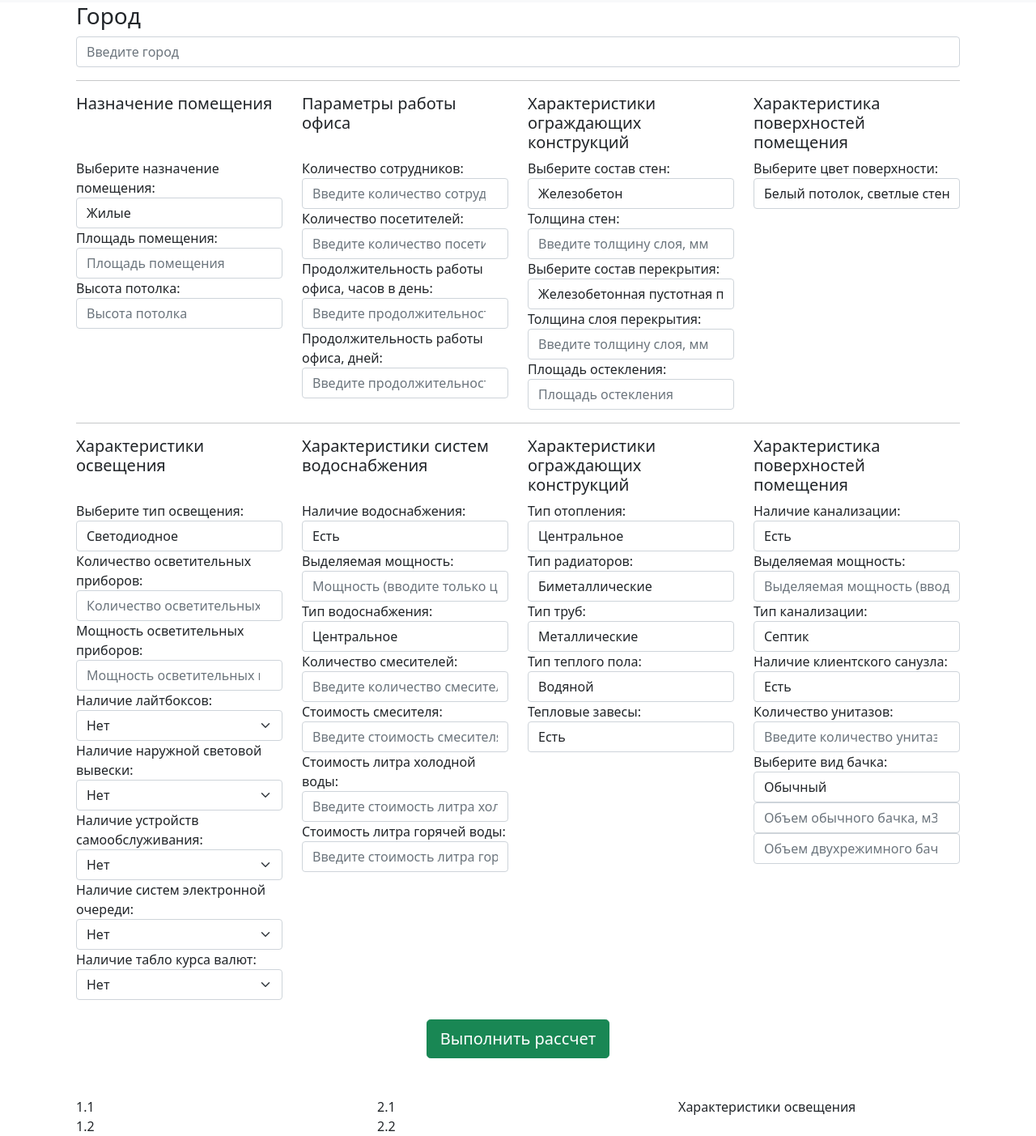
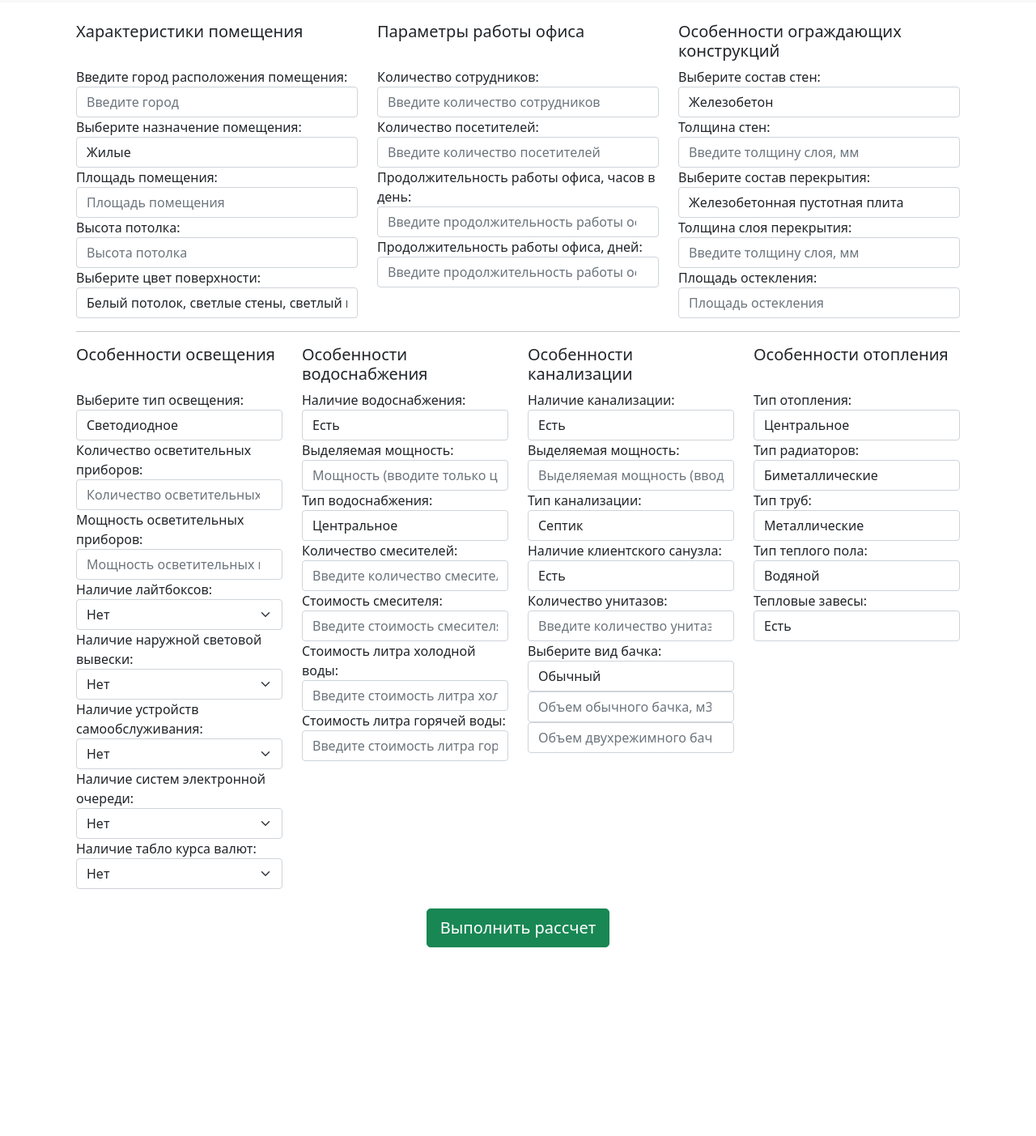
Before and after one commit to AraratIsraelyan/fastapi_save_energy, a plain HTML site: page public/new_form.html in a window 1280 px wide. Shown: the part 53-1456 px from the top of the page at 81% size. After the commit the page ends 1271 px from the top, so only its background shows below. Drawn offline with nearby package versions, Linux system fonts and the light colour scheme.

Commit message:
Переработал интерфейс

```diff
--- a/public/new_form.html
+++ b/public/new_form.html
@@ -18,7 +18,7 @@
 
 <nav class="navbar navbar-expand-lg navbar-light bg-light">
     <div class="container-fluid">
-        <a class="navbar-brand" href="#" style="color: #28a745;">SavEEnergy</a>
+        <a class="navbar-brand" href="http://127.0.0.1:8000/new" style="color: #28a745;">SavEEnergy</a>
         <button class="navbar-toggler" type="button" data-bs-toggle="collapse" data-bs-target="#navbarSupportedContent"
                 aria-controls="navbarSupportedContent" aria-expanded="false" aria-label="Toggle navigation">
             <span class="navbar-toggler-icon"></span>
@@ -26,7 +26,7 @@
         <div class="collapse navbar-collapse" id="navbarSupportedContent">
             <ul class="navbar-nav me-auto mb-2 mb-lg-0">
                 <li class="nav-item">
-                    <a class="nav-link active" aria-current="page" href="#">Главная</a>
+                    <a class="nav-link active" aria-current="page" href="http://127.0.0.1:8000/new">Главная</a>
                 </li>
                 <li class="nav-item">
                     <a class="nav-link" href="#">О нас</a>
@@ -50,28 +50,28 @@
 
     <form action="postdata" method="post">
         <div>
-            <h3>Город</h3>
-            <input id="city" name="city" class="form-control" type="text" placeholder="Введите город" required>
-            <hr>
+            <br/>
+<!--            <h3>Город</h3>-->
+<!--            <input id="city" name="city" class="form-control" type="text" placeholder="Введите город" required>-->
         </div>
 
         <div class="row">
             <div class="col-sm">
-                <h5>Назначение помещения</h5>
+                <h5>Характеристики помещения</h5>
             </div>
             <div class="col-sm">
                 <h5>Параметры работы офиса</h5>
             </div>
             <div class="col-sm">
-                <h5>Характеристики ограждающих конструкций</h5>
-            </div>
-            <div class="col-sm">
-                <h5>Характеристика поверхностей помещения</h5>
+                <h5>Особенности ограждающих конструкций</h5>
             </div>
         </div>
 
         <div class="row">
             <div class="col-sm">
+                <label for="city">Введите город расположения помещения:</label>
+                <input id="city" name="city" class="form-control" type="text" placeholder="Введите город" required>
+
                 <!--                    <h4>Назначение помещения</h4>-->
                 <label for="permises_purpose">Выберите назначение помещения:</label>
                 <select id="permises_purpose" name="permises_purpose" class="form-control">
@@ -93,6 +93,17 @@
                 <label>Высота потолка:</label>
                 <input name="permises_height" type="number" step="any" class="form-control"
                        placeholder="Высота потолка" required/>
+
+                <label>Выберите цвет поверхности:</label>
+                <select id="surface_color" name="surface_color" class="form-control" required>
+                    <option>Белый потолок, светлые стены, светлый пол</option>
+                    <option>Белый потолок, серые стены,темный пол</option>
+                    <option>Светлый потолок, светлые стены, серый пол</option>
+                    <option>Серый потолок, светлые стены, темный пол</option>
+                    <option>Серый потолок, серые стены, темный пол</option>
+                    <option>Темный потолок, серые стены, темный пол</option>
+                </select>
+
             </div>
             <div class="col-sm">
                 <!--                    <h4>Параметры работы офиса</h4>-->
@@ -142,34 +153,26 @@
                 <input type="number" step="any" name="glazing_area" class="form-control"
                        placeholder="Площадь остекления" required>
             </div>
-            <div class="col-sm">
+<!--            <div class="col-sm">-->
                 <!--                    <h4>Характеристика поверхностей помещения</h4>-->
-                <label>Выберите цвет поверхности:</label>
-                <select id="surface_color" name="surface_color" class="form-control" required>
-                    <option>Белый потолок, светлые стены, светлый пол</option>
-                    <option>Белый потолок, серые стены,темный пол</option>
-                    <option>Светлый потолок, светлые стены, серый пол</option>
-                    <option>Серый потолок, светлые стены, темный пол</option>
-                    <option>Серый потолок, серые стены, темный пол</option>
-                    <option>Темный потолок, серые стены, темный пол</option>
-                </select>
-            </div>
+
+<!--            </div>-->
         </div>
 
         <hr/>
 
         <div class="row">
             <div class="col">
-                <h5>Характеристики освещения</h5>
+                <h5>Особенности освещения</h5>
             </div>
             <div class="col">
-                <h5>Характеристики систем водоснабжения</h5>
+                <h5>Особенности водоснабжения</h5>
             </div>
             <div class="col">
-                <h5>Характеристики ограждающих конструкций</h5>
+                <h5>Особенности канализации</h5>
             </div>
             <div class="col">
-                <h5>Характеристика поверхностей помещения</h5>
+                <h5>Особенности отопления</h5>
             </div>
         </div>
 
@@ -205,6 +208,7 @@
                     lightboxPresence.addEventListener('change', () => {
                         lightboxQuantity.style.display = (lightboxPresence.value === '1') ? 'none' : 'block';
                         lightboxQuantity.value = (lightboxPresence.value === '1') ? '1' : lightboxQuantity.value;
+                        console.log('lightboxQuantity.value:', lightboxQuantity.value);
                     });
                 </script>
 
@@ -340,50 +344,7 @@
                            placeholder="Введите стоимость литра горячей воды" required>
                 </div>
             </div>
-            <div class="col">
-                <div class="form-group">
-                    <label for="heating_type">Тип отопления:</label>
-                    <select class="form-control" id="heating_type" name="heating_type">
-                        <option value="1">Центральное</option>
-                        <option value="2">Автономное</option>
-                        <option value="3">Теплый пол</option>
-                        <option value="4">Кондиционеры</option>
-                    </select>
-                </div>
 
-                <div class="form-group">
-                    <label for="heating_radiator_type">Тип радиаторов:</label>
-                    <select class="form-control" id="heating_radiator_type" name="heating_radiator_type">
-                        <option value="1">Биметаллические</option>
-                        <option value="2">Чугунные</option>
-                    </select>
-                </div>
-
-                <div class="form-group">
-                    <label for="heating_pipe_type">Тип труб:</label>
-                    <select class="form-control" id="heating_pipe_type" name="heating_pipe_type">
-                        <option value="1">Металлические</option>
-                        <option value="2">Пластиковые</option>
-                        <option value="3">Комбинированные</option>
-                    </select>
-                </div>
-
-                <div class="form-group">
-                    <label for="heating_floor_type">Тип теплого пола:</label>
-                    <select class="form-control" id="heating_floor_type" name="heating_floor_type">
-                        <option value="1">Водяной</option>
-                        <option value="2">Электрический</option>
-                    </select>
-                </div>
-
-                <div class="form-group">
-                    <label for="heating_air_curtains">Тепловые завесы:</label>
-                    <select class="form-control" id="heating_air_curtains" name="heating_air_curtains">
-                        <option value="1">Есть</option>
-                        <option value="2">Нет</option>
-                    </select>
-                </div>
-            </div>
             <div class="col">
                 <div class="form-group">
                     <label for="sewerage_sign">Наличие канализации:</label>
@@ -433,6 +394,52 @@
                            placeholder="Объем двухрежимного бачка, м3">
                 </div>
             </div>
+
+            <div class="col">
+                <div class="form-group">
+                    <label for="heating_type">Тип отопления:</label>
+                    <select class="form-control" id="heating_type" name="heating_type">
+                        <option value="1">Центральное</option>
+                        <option value="2">Автономное</option>
+                        <option value="3">Теплый пол</option>
+                        <option value="4">Кондиционеры</option>
+                    </select>
+                </div>
+
+                <div class="form-group">
+                    <label for="heating_radiator_type">Тип радиаторов:</label>
+                    <select class="form-control" id="heating_radiator_type" name="heating_radiator_type">
+                        <option value="1">Биметаллические</option>
+                        <option value="2">Чугунные</option>
+                    </select>
+                </div>
+
+                <div class="form-group">
+                    <label for="heating_pipe_type">Тип труб:</label>
+                    <select class="form-control" id="heating_pipe_type" name="heating_pipe_type">
+                        <option value="1">Металлические</option>
+                        <option value="2">Пластиковые</option>
+                        <option value="3">Комбинированные</option>
+                    </select>
+                </div>
+
+                <div class="form-group">
+                    <label for="heating_floor_type">Тип теплого пола:</label>
+                    <select class="form-control" id="heating_floor_type" name="heating_floor_type">
+                        <option value="1">Водяной</option>
+                        <option value="2">Электрический</option>
+                    </select>
+                </div>
+
+                <div class="form-group">
+                    <label for="heating_air_curtains">Тепловые завесы:</label>
+                    <select class="form-control" id="heating_air_curtains" name="heating_air_curtains">
+                        <option value="1">Есть</option>
+                        <option value="2">Нет</option>
+                    </select>
+                </div>
+            </div>
+
         </div>
 
         <br>
@@ -443,23 +450,5 @@
     </form>
 </div>
 
-
-<div class="container">
-    <div class="row">
-        <div class="col">
-            <div class="col-sm">1.1</div>
-            <div class="col-sm">1.2</div>
-        </div>
-        <div class="col">
-            <div class="col-sm">2.1</div>
-            <div class="col-sm">2.2</div>
-        </div>
-        <div class="col">
-            <div class="col-sm">Характеристики освещения</div>
-        </div>
-
-    </div>
-</div>
-
 </body>
 </html>
```
Also changed, not shown: 1 other file.
